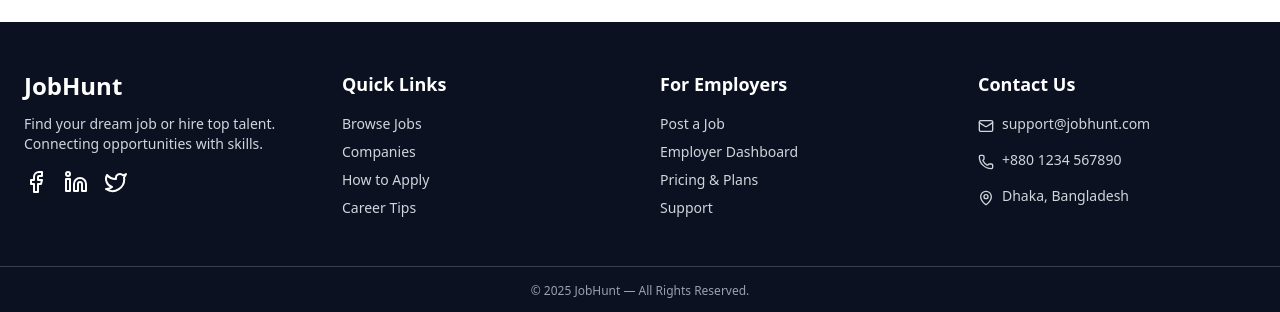
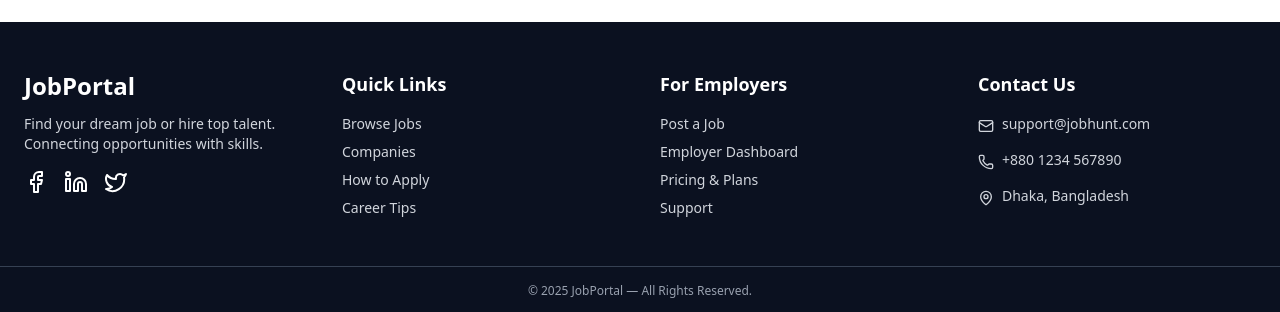
Before and after one commit to Towhidm/JobPortal, a Next.js app: page /signup in a window 1280 px wide. Shown: the part 921-1233 px from the top of the page. Built offline with nearby package versions, Linux system fonts and the light colour scheme; no server answers.

Commit message:
Update Footer.tsx

```diff
--- a/src/components/Footer.tsx
+++ b/src/components/Footer.tsx
@@ -9,7 +9,7 @@ export default function Footer() {
 
         {/* Brand */}
         <div>
-          <h2 className="text-2xl font-bold">JobHunt</h2>
+          <h2 className="text-2xl font-bold">JobPortal</h2>
           <p className="mt-3 text-sm text-gray-300">
             Find your dream job or hire top talent. Connecting opportunities with skills.
           </p>
@@ -56,7 +56,7 @@ export default function Footer() {
 
       {/* Bottom */}
       <div className="border-t border-gray-700 py-4 text-xs text-center text-gray-400">
-        © {new Date().getFullYear()} JobHunt — All Rights Reserved.
+        © {new Date().getFullYear()} JobPortal — All Rights Reserved.
       </div>
     </footer>
   );
```
